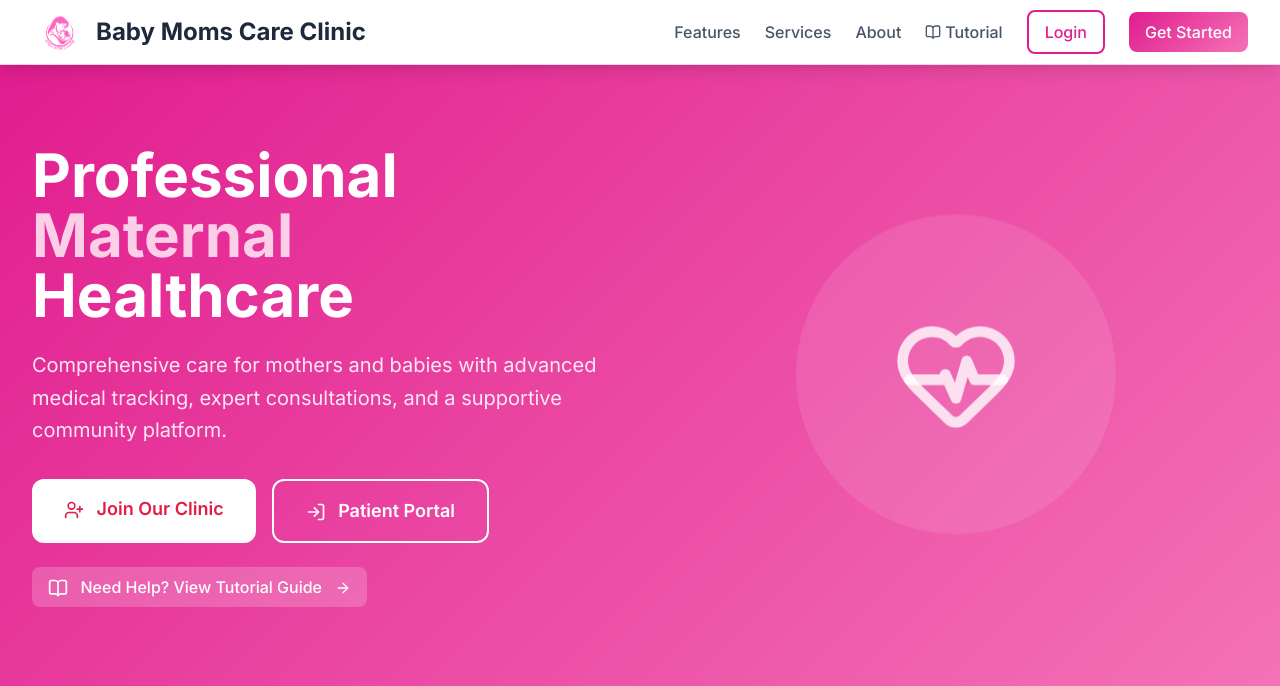
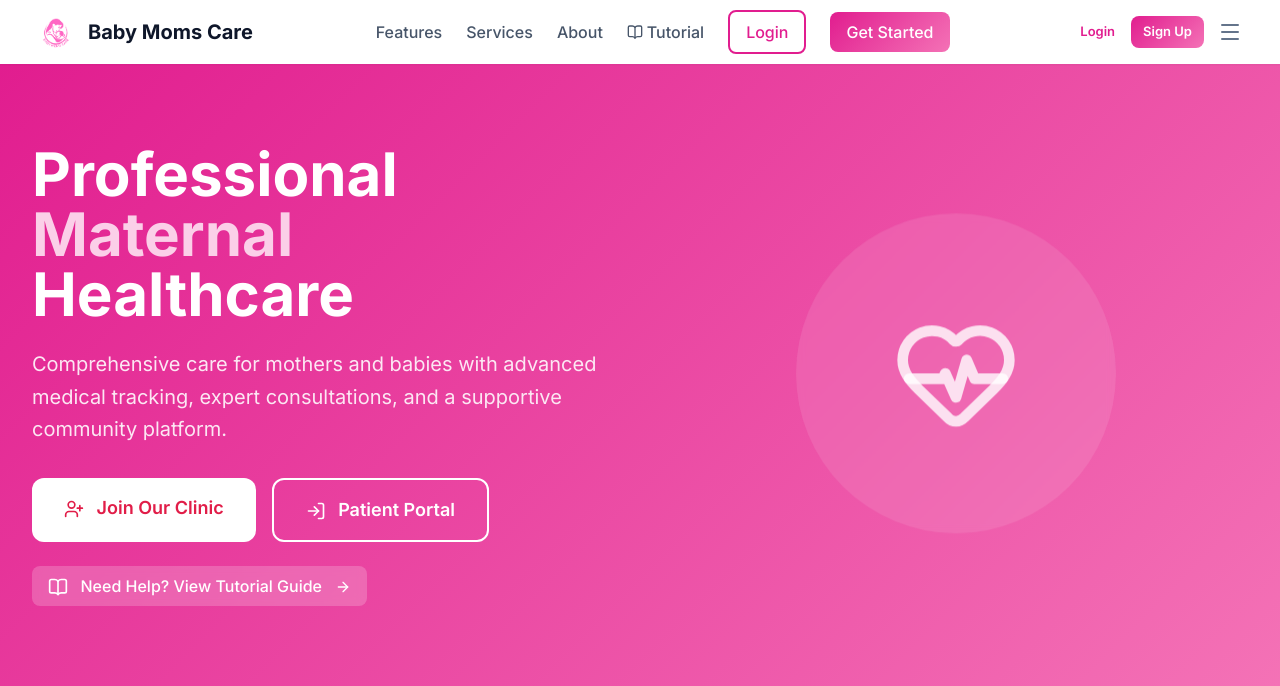
Before and after one commit to terdyy21ops/Baby-Moms-Care-Clinic, a Django app: page / in a window 1280 px wide. Shown: the top 686 px of the page. Run offline with Django 5.2, Linux system fonts and the light colour scheme; some libraries are stand-ins or nearby versions.

Commit message:
moms care

```diff
--- a/templates/home.html
+++ b/templates/home.html
@@ -139,15 +139,15 @@
 </head>
 <body class="bg-gradient-to-br from-slate-50 to-pink-50 min-h-screen">
     <!-- Navigation -->
-    <nav class="bg-white/95 backdrop-blur-sm shadow-lg border-b border-pink-200 sticky top-0 z-50">
-        <div class="max-w-7xl mx-auto px-2 sm:px-4 lg:px-8">
-            <div class="flex justify-between items-center h-14 sm:h-16">
+    <nav class="bg-white shadow-sm sticky top-0 z-50">
+        <div class="max-w-7xl mx-auto px-3 sm:px-6 lg:px-8">
+            <div style="display: flex; justify-content: space-between; align-items: center; height: 64px;">
                 <!-- Logo -->
-                <div class="flex items-center gap-1.5 sm:gap-2 flex-shrink-0 min-w-0 max-w-[60%] sm:max-w-none">
-                    <div class="h-9 sm:h-12 lg:h-14 w-auto flex-shrink-0">
-                        <img src="{% static 'images/logo.png' %}" alt="Logo" class="h-full w-auto">
+                <div style="display: flex; align-items: center; gap: 8px; flex-shrink: 0;">
+                    <div style="width: 48px; height: 48px; flex-shrink: 0;">
+                        <img src="{% static 'images/logo.png' %}" alt="Logo" style="width: 100%; height: 100%; object-fit: contain;">
                     </div>
-                    <span class="font-bold text-xs sm:text-base lg:text-xl xl:text-2xl text-slate-800 leading-tight truncate">Baby Moms Care Clinic</span>
+                    <span class="font-bold text-base sm:text-lg lg:text-xl text-slate-900" style="white-space: nowrap;">Baby Moms Care</span>
                 </div>
 
                 <!-- Desktop Navigation -->
@@ -164,18 +164,18 @@
                 </div>
 
                 <!-- Mobile/Tablet Buttons -->
-                <div class="flex lg:hidden items-center gap-1.5 sm:gap-2 flex-shrink-0">
-                    <a href="/accounts/login/" class="text-rose-600 font-semibold text-[10px] sm:text-xs px-1.5 sm:px-2 py-1 whitespace-nowrap">Login</a>
-                    <a href="/accounts/register/" class="bg-gradient-to-r from-pink-500 to-rose-600 text-white font-semibold text-[10px] sm:text-xs px-2 sm:px-3 py-1 sm:py-1.5 rounded-md sm:rounded-lg whitespace-nowrap">Sign Up</a>
-                    <button id="mobile-menu-btn" class="p-1.5 sm:p-2 text-slate-600 hover:text-rose-600 hover:bg-rose-50 rounded-lg transition-colors ml-1">
-                        <i data-lucide="menu" class="w-5 h-5 sm:w-6 sm:h-6"></i>
+                <div style="display: flex; align-items: center; gap: 8px; flex-shrink: 0;" class="lg:hidden">
+                    <a href="/accounts/login/" style="white-space: nowrap; flex-shrink: 0; font-size: 13px; padding: 4px 8px; color: #e11d8f; font-weight: 600;">Login</a>
+                    <a href="/accounts/register/" style="white-space: nowrap; flex-shrink: 0; background: linear-gradient(135deg, #e11d8f 0%, #f472b6 100%); color: white; font-weight: 600; font-size: 13px; padding: 6px 12px; border-radius: 8px;">Sign Up</a>
+                    <button id="mobile-menu-btn" style="flex-shrink: 0; padding: 6px; color: #64748b;" class="hover:text-rose-600 rounded-lg transition-colors">
+                        <i data-lucide="menu" class="w-6 h-6"></i>
                     </button>
                 </div>
             </div>
         </div>
 
         <!-- Mobile Menu Dropdown -->
-        <div id="mobile-menu" class="hidden lg:hidden border-t border-pink-100 bg-white">
+        <div id="mobile-menu" class="hidden lg:hidden border-t border-gray-200 bg-white">
             <div class="px-4 py-3 space-y-1">
                 <a href="#features" class="block px-3 py-2 rounded-lg text-slate-700 hover:bg-rose-50 hover:text-rose-600 transition-colors font-medium">Features</a>
                 <a href="#services" class="block px-3 py-2 rounded-lg text-slate-700 hover:bg-rose-50 hover:text-rose-600 transition-colors font-medium">Services</a>
```
